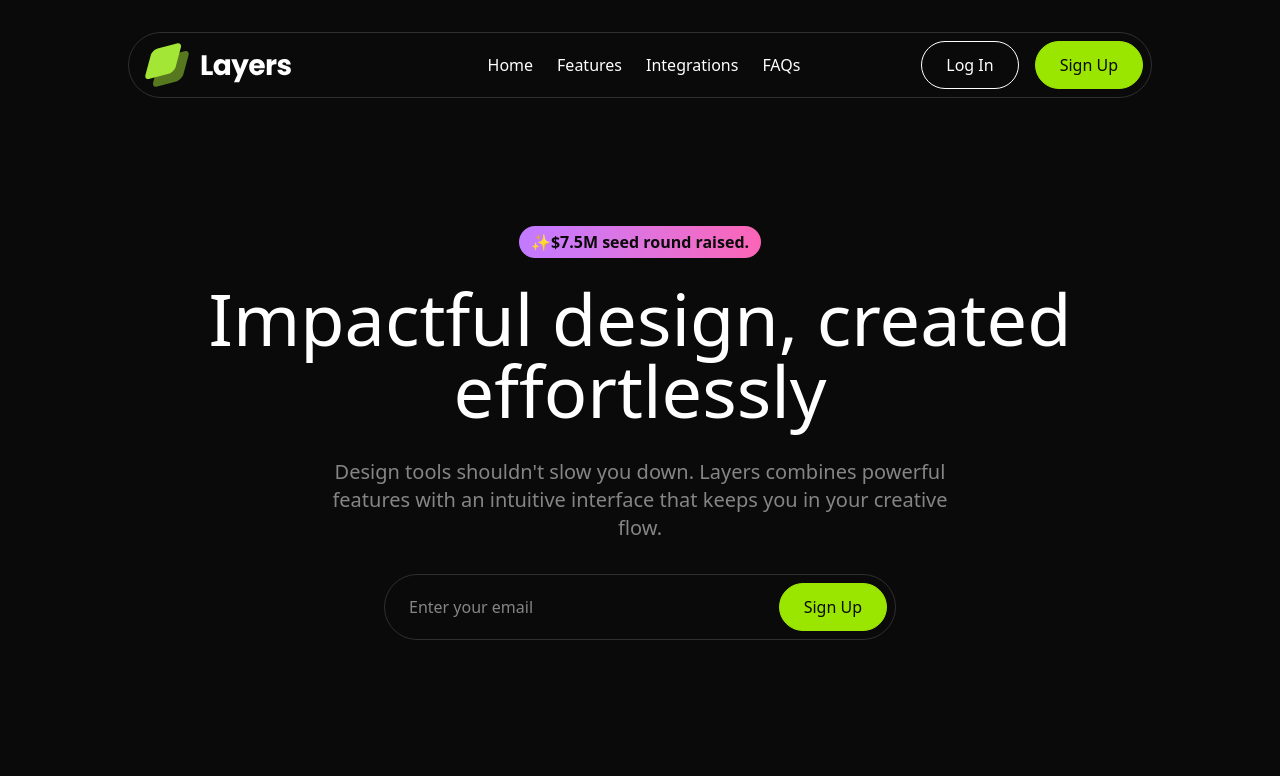
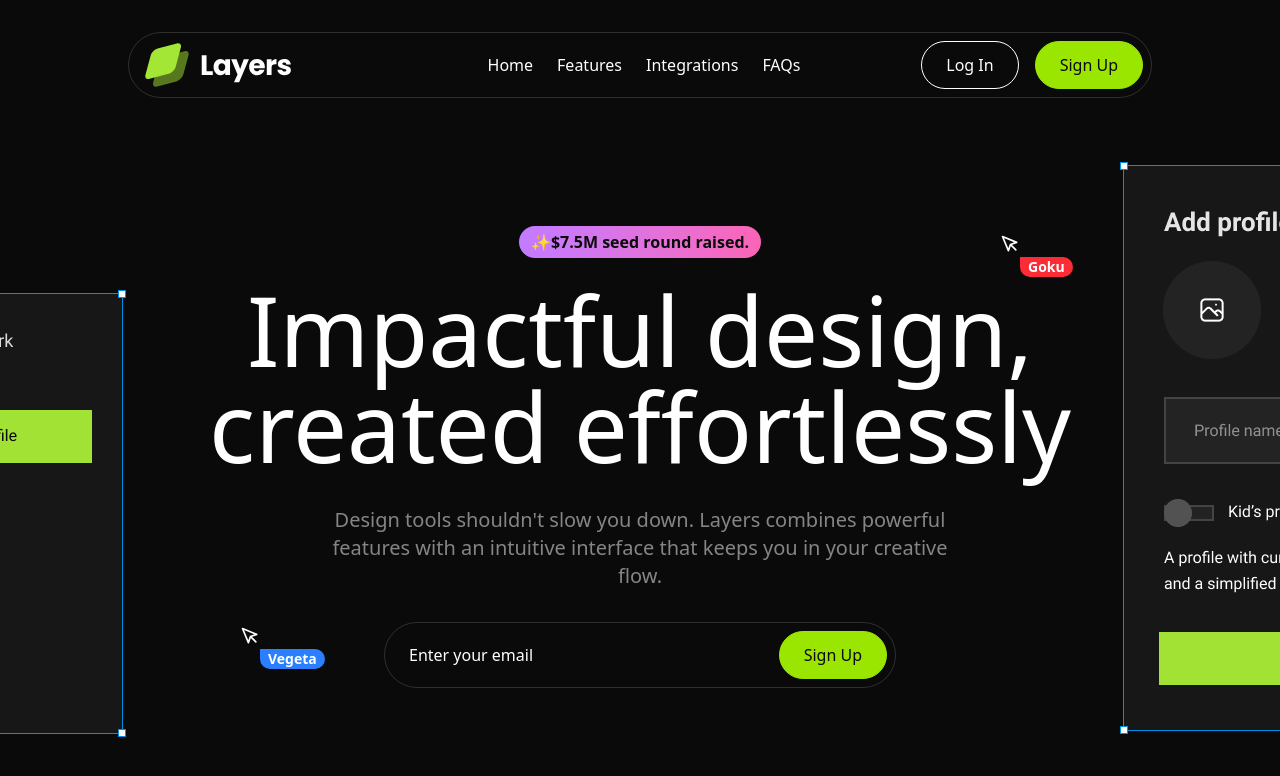
Before and after one commit to theankitgupta/saasLandingPagePractice, a Next.js app: page / in a window 1280 px wide. Shown: the top 776 px of the page. Built offline with nearby package versions, Linux system fonts and the light colour scheme.

Commit message:
Hero Section Desktop View

```diff
--- a/components/sections/hero/Hero.tsx
+++ b/components/sections/hero/Hero.tsx
@@ -1,79 +1,104 @@
+import React from "react";
+import Image from "next/image";
 import Button from "@/components/ui/Button";
-import React from "react";
+import Pointer from "@/components/ui/Pointer";
+import designExample1 from "@/assets/images/design-example-1.png";
+import designExample2 from "@/assets/images/design-example-2.png";
 
 export default function Hero() {
   return (
     /* LAYOUT CONTAINER (The Canvas)
       -----------------------------
-      - `py-24`: Adds significant vertical breathing room (96px).
-        Essential for Hero sections to look premium and not cramped.
-      - `px-12`: Adds horizontal padding.
-          *TEMPLATE NOTE*: This ensures content never hits the very edge of the screen.
-          For mobile specifically, `px-4` is often safer.
+      - `overflow-x-clip`: Crucial when using absolute positioning.
+        If your floating images/pointers accidentally go outside the screen width,
+        this prevents the browser from showing a horizontal scrollbar.
+      - `py-24`: Vertical breathing room (96px).
+      - `px-4`: Horizontal safety gutter for mobile devices.
     */
-    <section className="py-24 px-4">
-      {/* CENTERING WRAPPER
-        - `container mx-auto`: Standard Tailwind pattern.
-          1. `container` sets a max-width based on the screen size (breakpoints).
-          2. `mx-auto` sets margin-left and margin-right to auto, effectively centering the container.
+    <section className="py-24 px-4 overflow-x-clip">
+      {/* CENTERING WRAPPER (The Reference Point)
+          ---------------------------------------
+          - `container mx-auto`: Centers the content block on the screen.
+          - `relative`: This is the Anchor. Any child with `absolute` position
+            will position itself relative to THIS box, not the whole page.
       */}
-      <div className="container mx-auto">
-        {/* ELEMENT 1: The Badge (Flexbox Centering)
-          -----------------------------------------
-          - We wrap the badge in a `div` with `flex justify-center`.
-          - WHY? The badge itself is `inline-flex`. If we didn't wrap it, it would sit on the left. This wrapper forces it to the middle.
+      <div className="container mx-auto relative">
+        {/* FLOATING IMAGES (Desktop Only)
+          -------------------------------
+          - `hidden lg:block`: Design choice to HIDE complex floating elements on mobile.
+            Mobile screens are too cluttered for background decorations.
+          - `absolute left-1/2`: Position anchors to the exact horizontal center.
+          - `-ml-208`: "Margin Left -208". This is the "Magic Offset".
+            Instead of using `left-0`, we start at the center and move left by a fixed pixel amount.
+            This keeps the image perfectly distant from the central text, regardless of screen width.
         */}
+        <div className="hidden lg:block absolute top-16 left-1/2 -ml-208">
+          <Image
+            src={designExample1}
+            alt="Design Example 1 Image"
+            className="max-w-xs h-auto"
+          />
+        </div>
+        <div className="hidden lg:block absolute -top-16 left-1/2 ml-120">
+          <Image
+            src={designExample2}
+            alt="Design Example 2 Image"
+            className="max-w-md h-auto"
+          />
+        </div>
+
+        {/* POINTERS (Visual Flair)
+          ------------------------
+          - Same logic as images: Anchored to center (`left-1/2`), offset by margin (`ml-90`).
+          - We pass props `name` and `color` to our custom Pointer component to reuse logic.
+        */}
+        <div className="hidden lg:block absolute left-1/2 top-100 -ml-100">
+          <Pointer name="Vegeta" />
+        </div>
+        <div className="hidden lg:block absolute left-1/2 top-2 ml-90">
+          <Pointer name="Goku" color="red" />
+        </div>
+
+        {/* BADGE SECTION (Flexbox Centering) */}
         <div className="flex justify-center">
           <div className="inline-flex py-1 px-3 bg-linear-to-r from-purple-400 to-pink-400 rounded-full text-neutral-950 font-semibold">
             ✨$7.5M seed round raised.
           </div>
         </div>
 
-        {/* ELEMENT 2: The Headline (Typography)
-          ------------------------------------
-          - `text-6xl`: Large scale for impact.
-          - `text-center`: Aligns the text itself to the center.
-          - `mt-6`: Spacing. A consistent "margin-top" scale (mt-6, mt-8) creates vertical rhythm.
-        */}
-        <h1 className="text-6xl md:text-7xl font-medium text-center mt-6">
+        {/* HEADLINE SECTION (Typography Scale) */}
+        <h1 className="text-6xl md:text-7xl lg:text-8xl font-medium text-center mt-6 max-w-4xl mx-auto">
           Impactful design, created effortlessly
         </h1>
 
-        {/* ELEMENT 3: The Subheading (Visual Hierarchy)
-          ---------------------------------------------
-          - `text-white/50`: This is crucial for design.
-            By reducing opacity to 50%, we lower the "contrast".
-            This tells the user's eye: "Read the big white text first (H1), then read this secondary text."
-          - `px-8`: Adds internal padding to this paragraph, preventing it from getting too wide visually
-            compared to the headline.
-        */}
+        {/* SUBHEADING (Visual Hierarchy) */}
         <p className="text-center text-xl text-white/50 mt-8 px-2 max-w-166 mx-auto">
           Design tools shouldn&apos;t slow you down. Layers combines powerful
           features with an intuitive interface that keeps you in your creative
           flow.
         </p>
 
-        {/* ELEMENT 4: The Input Group (Component Composition)
-          ---------------------------------------------------
-          - `flex justify-between`: The layout engine for this form.
-            It places the items (Input + Button) on the same line.
-            `justify-between` pushes them apart if there is extra space, though here they are tightly packed by the border.
-          - `border border-white/15`: Subtle boundary.
-          - `rounded-full`: Fully rounded corners (Pill shape) are a modern UI trend.
+        {/* FORM SECTION (Interactive State Styling)
+          ----------------------------------------
+          - `has-autofill:border-lime-400`:
+            - `has-`: Checks children elements.
+            - `:autofill`: CSS pseudo-class triggered by browser password managers.
+            - Result: "If my child input is autofilled, make MY border Lime."
         */}
-        <form className="flex justify-between border border-white/15 rounded-full p-2 mt-8 max-w-lg mx-auto">
+        <form className="flex justify-between border border-white/15 rounded-full p-2 mt-8 max-w-lg mx-auto gap-2 has-autofill:border-lime-400 transition-colors">
           <input
             type="email"
             placeholder="Enter your email"
-            /* `bg-transparent`: Removes default white background so it blends with the dark theme. */
-            // flex-1 at medium and above screen sizes so that the input field take all the right side available empty spaces
-            className="px-4 bg-transparent outline-none md:flex-1"
+            className="px-4 bg-transparent outline-none md:flex-1 rounded-full"
+            style={{
+              /* SHADOW HACK: Overrides browser white background on autofill by painting an inset shadow */
+              WebkitBoxShadow: "0 0 0 30px #0a0a0a inset",
+              WebkitTextFillColor: "white",
+            }}
           />
           <Button
             type="button"
             variant="primary"
-            /* `whitespace-nowrap`: Prevents "Sign Up" from breaking into two lines
-               if the screen gets too small. */
             className="whitespace-nowrap"
             size="sm"
           >
--- /dev/null
+++ b/components/ui/Pointer.tsx
@@ -0,0 +1,59 @@
+import React from "react";
+import { twMerge } from "tailwind-merge";
+
+export default function Pointer(props: {
+  name: string;
+  color?: "red" | "blue";
+}) {
+  const { name, color } = props;
+  return (
+    /* WRAPPER: RELATIVE
+      We need `relative` here so the badge (absolute) knows where to position itself
+      relative to the icon.
+    */
+    <div className="relative">
+      {/* SVG ICON (The Graphics)
+        -----------------------
+        - `stroke="currentColor"`: Allows the icon color to be controlled by text-color classes (e.g. text-white).
+        - `viewBox="0 0 24 24"`: The "camera frame" of the SVG.
+        - `path`: The mathematical commands drawing the lines.
+      */}
+      <svg
+        xmlns="https://www.w3.org/2000/svg"
+        width={24}
+        height={24}
+        viewBox="0 0 24 24"
+        fill="none"
+        stroke="currentColor"
+        strokeWidth="2"
+        strokeLinecap="round"
+        strokeLinejoin="round"
+        className="feather feather-mouse-pointer text-white size-5"
+      >
+        <path d="M3 3l7.07 16.97 2.51-7.39 7.39-2.51L3 3z"></path>
+        <path d="M13 13l6 6"></path>
+      </svg>
+
+      {/* THE LABEL BADGE
+        ----------------
+        - `absolute top-full left-full`: Pushes the badge to the bottom-right of the cursor icon.
+        - `twMerge`: Used to intelligently handle color conflicts.
+      */}
+      <div className="absolute top-full left-full">
+        <div
+          className={twMerge(
+            // 1. BASE CLASSES (Default look)
+            "inline-flex rounded-full font-bold text-sm bg-blue-500 px-2 rounded-tl-none",
+
+            // 2. CONDITIONAL CLASSES
+            // If color is 'red', `bg-red-500` is added.
+            // twMerge ensures `bg-blue-500` is REMOVED so they don't fight.
+            color === "red" && "bg-red-500"
+          )}
+        >
+          {name}
+        </div>
+      </div>
+    </div>
+  );
+}
--- a/package.json
+++ b/package.json
@@ -12,7 +12,8 @@
     "class-variance-authority": "^0.7.1",
     "next": "16.1.1",
     "react": "19.2.3",
-    "react-dom": "19.2.3"
+    "react-dom": "19.2.3",
+    "tailwind-merge": "^3.4.0"
   },
   "devDependencies": {
     "@tailwindcss/postcss": "^4",
```
Also changed, not shown: 1 other file (tests, documents, lock files or other folders).
